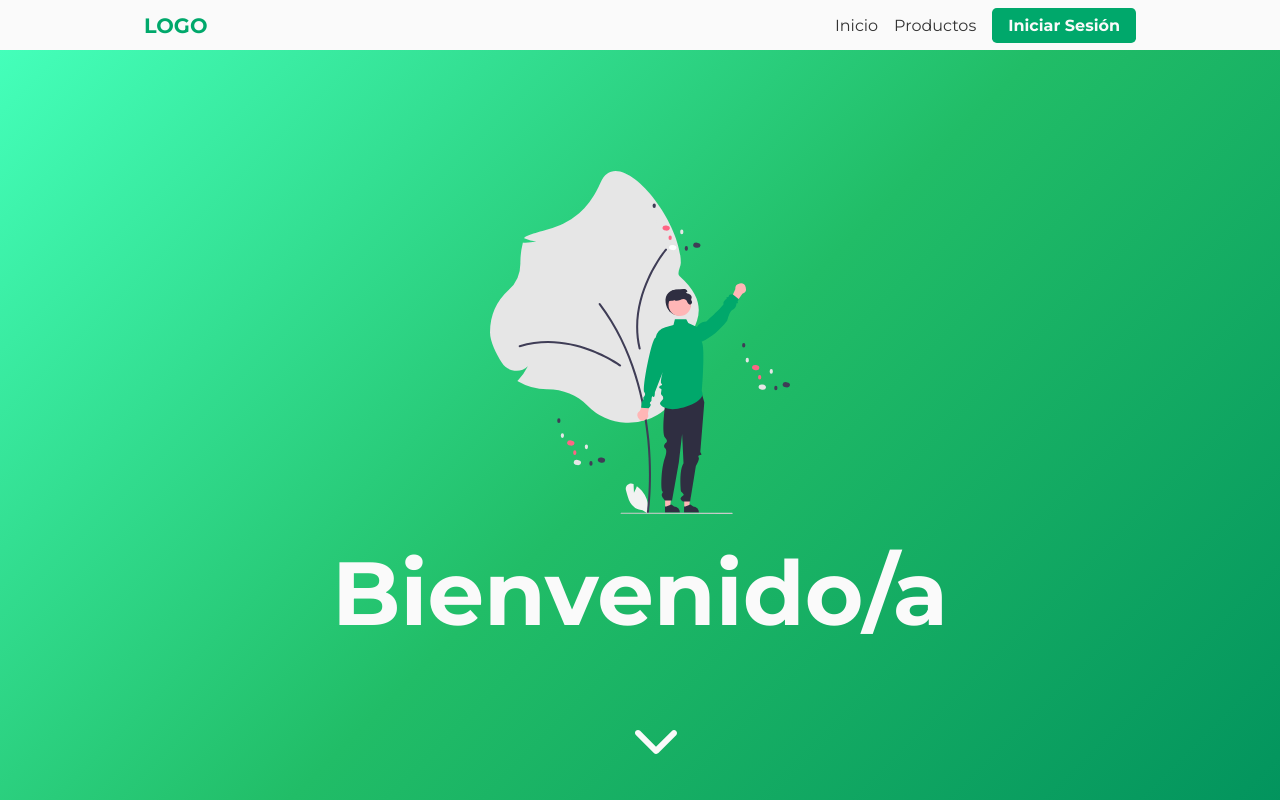
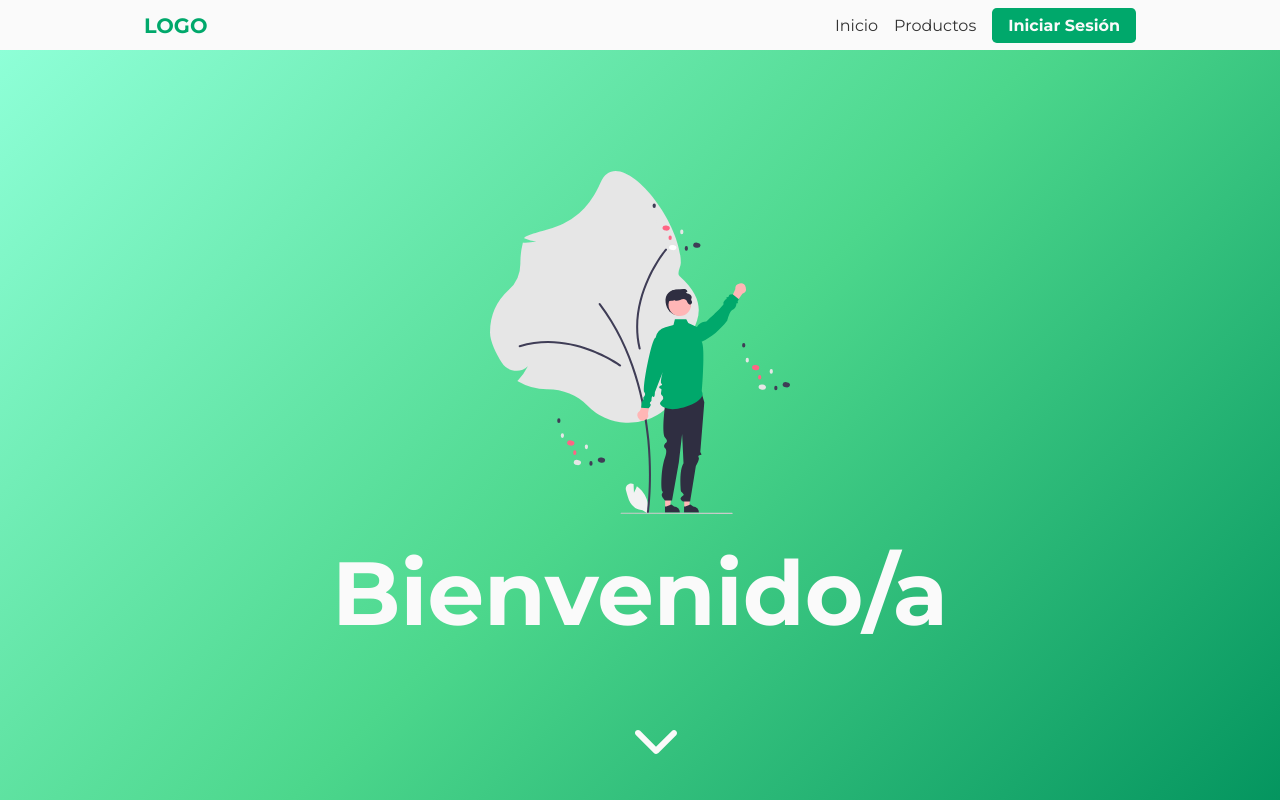
Before and after one commit to KevinStockmanns/App-Eccomerce, an Angular app: page /home in a window 1280 px wide. Shown: the top 800 px of the page. Built offline with nearby package versions, Linux system fonts and the light colour scheme.

Commit message:
Cambio color gradiante

```diff
--- a/src/styles.css
+++ b/src/styles.css
@@ -15,7 +15,7 @@
     --textAlphaColor: #333b;
 
     /* --gradientColor: #0a6e97, #5ca3d4, #AAF0D1; */
-    --gradientColor: #01925d, #21bd67, #44ffba;
+    --gradientColor: #01925d, #4cd78c, #8effd7;
 
     --greyColor: #787878;
     --greyAlphaColor: #78787878;
```
